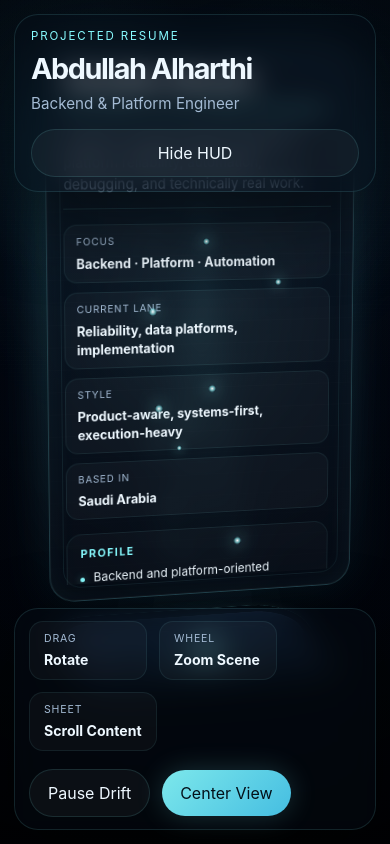
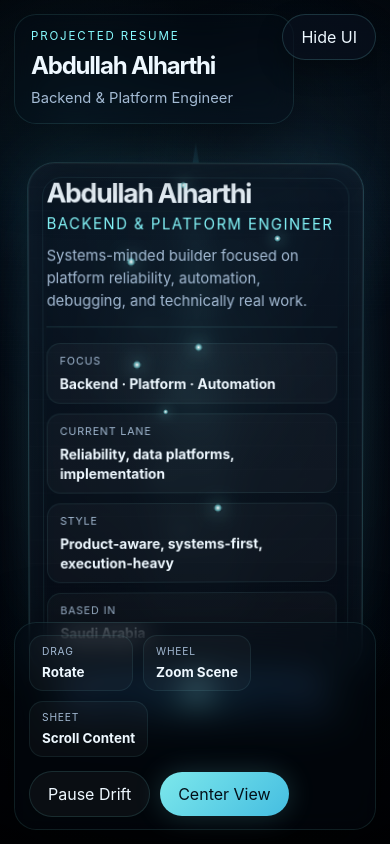
Before and after one commit to Harthi7/Resume, a plain HTML site: page index.html in a window 390 px wide. Drawn offline with Linux system fonts and the light colour scheme.

Commit message:
Update v5

```diff
--- a/app.js
+++ b/app.js
@@ -59,7 +59,7 @@ const resumeData = {
 
 const hud = document.getElementById("hud");
 const dock = document.getElementById("dock");
-const hideHudButton = document.getElementById("hideHudButton");
+const uiToggleButton = document.getElementById("uiToggleButton");
 const orbitButton = document.getElementById("orbitButton");
 const resetButton = document.getElementById("resetButton");
 const stage = document.getElementById("stage");
@@ -73,12 +73,12 @@ const hudName = document.getElementById("hudName");
 const hudTitle = document.getElementById("hudTitle");
 
 const state = {
-  rotationX: -8,
-  rotationY: 10,
-  targetRotationX: -8,
-  targetRotationY: 10,
-  scale: 0.9,
-  targetScale: 0.9,
+  rotationX: -2,
+  rotationY: 0,
+  targetRotationX: -2,
+  targetRotationY: 0,
+  scale: 0.96,
+  targetScale: 0.96,
   dragging: false,
   autoDrift: true,
   hudHidden: false,
@@ -200,14 +200,14 @@ function applyWorldTransform() {
   state.rotationY += (state.targetRotationY - state.rotationY) * 0.12;
   state.scale += (state.targetScale - state.scale) * 0.12;
 
-  world.style.transform = `translate3d(0, 28px, 0) rotateX(${state.rotationX}deg) rotateY(${state.rotationY}deg) scale(${state.scale})`;
+  world.style.transform = `translate3d(0, 0, 0) rotateX(${state.rotationX}deg) rotateY(${state.rotationY}deg) scale(${state.scale})`;
 }
 
 function animateSheet(timeMs) {
   const t = timeMs / 1000;
-  const floatY = Math.sin(t * 0.95) * 6;
+  const floatY = Math.sin(t * 0.9) * 4;
 
-  sheetRig.style.transform = `translate3d(0, ${-42 + floatY}px, 0)`;
+  sheetRig.style.transform = `translate3d(0, ${floatY}px, 0)`;
   resumeSheet.style.transform = `translate3d(0, 0, 30px)`;
 }
 
@@ -234,7 +234,7 @@ function animateSparks(timeMs) {
 
 function loop(timeMs) {
   if (state.autoDrift && !state.dragging) {
-    state.targetRotationY += 0.018;
+    state.targetRotationY += 0.008;
     state.driftPhase += 0.02;
   }
 
@@ -245,9 +245,9 @@ function loop(timeMs) {
 }
 
 function resetView() {
-  state.targetRotationX = -8;
-  state.targetRotationY = 10;
-  state.targetScale = 0.9;
+  state.targetRotationX = -2;
+  state.targetRotationY = 0;
+  state.targetScale = 0.96;
 }
 
 function onPointerDown(event) {
@@ -266,8 +266,8 @@ function onPointerMove(event) {
   const deltaY = event.clientY - state.lastY;
 
   state.targetRotationY += deltaX * 0.18;
-  state.targetRotationX -= deltaY * 0.08;
-  state.targetRotationX = Math.max(-16, Math.min(2, state.targetRotationX));
+  state.targetRotationX -= deltaY * 0.06;
+  state.targetRotationX = Math.max(-10, Math.min(4, state.targetRotationX));
 
   state.lastX = event.clientX;
   state.lastY = event.clientY;
@@ -281,14 +281,15 @@ function onPointerUp() {
 function onWheel(event) {
   event.preventDefault();
   state.targetScale += event.deltaY * -0.0006;
-  state.targetScale = Math.max(0.8, Math.min(1.14, state.targetScale));
+  state.targetScale = Math.max(0.84, Math.min(1.22, state.targetScale));
 }
 
 function toggleHud() {
   state.hudHidden = !state.hudHidden;
   hud.classList.toggle("hidden", state.hudHidden);
   dock.classList.toggle("hidden", state.hudHidden);
-  hideHudButton.textContent = state.hudHidden ? "Show HUD" : "Hide HUD";
+  uiToggleButton.textContent = state.hudHidden ? "Show UI" : "Hide UI";
+  uiToggleButton.setAttribute("aria-pressed", String(state.hudHidden));
 }
 
 function toggleDrift() {
@@ -304,7 +305,7 @@ function bindEvents() {
 
   orbitButton.addEventListener("click", toggleDrift);
   resetButton.addEventListener("click", resetView);
-  hideHudButton.addEventListener("click", toggleHud);
+  uiToggleButton.addEventListener("click", toggleHud);
 
   window.addEventListener("keydown", (event) => {
     if (event.key.toLowerCase() === "r") {
--- a/index.html
+++ b/index.html
@@ -19,13 +19,14 @@
     </div>
 
     <main class="app-shell">
+      <button id="uiToggleButton" class="ui-toggle" type="button">Hide UI</button>
+
       <header id="hud" class="hud hud-top">
         <div class="hud-block">
           <div class="hud-kicker">Projected Resume</div>
           <h1 id="hudName">Abdullah Alharthi</h1>
           <p id="hudTitle">Backend &amp; Platform Engineer</p>
         </div>
-        <button id="hideHudButton" class="ghost-button" type="button">Hide HUD</button>
       </header>
 
       <section id="stage" class="stage" aria-label="Interactive holographic resume scene">
--- a/styles.css
+++ b/styles.css
@@ -1,4 +1,3 @@
-
 :root {
   --bg-0: #01060d;
   --bg-1: #05101f;
@@ -90,7 +89,7 @@ button {
   position: absolute;
   inset: 0;
   perspective: 1900px;
-  perspective-origin: 50% 47%;
+  perspective-origin: 50% 50%;
   cursor: grab;
 }
 
@@ -103,8 +102,8 @@ button {
   inset: 0;
   pointer-events: none;
   background:
-    radial-gradient(circle at 50% 46%, transparent 0 28%, rgba(0, 0, 0, 0.14) 58%, rgba(0, 0, 0, 0.54) 100%),
-    linear-gradient(180deg, rgba(2, 6, 12, 0.14), rgba(1, 4, 9, 0.42));
+    radial-gradient(circle at 50% 50%, transparent 0 30%, rgba(0, 0, 0, 0.14) 60%, rgba(0, 0, 0, 0.54) 100%),
+    linear-gradient(180deg, rgba(2, 6, 12, 0.1), rgba(1, 4, 9, 0.4));
 }
 
 .world,
@@ -141,7 +140,7 @@ button {
 .device-stack {
   width: 0;
   height: 0;
-  transform: translate3d(0, 258px, 0);
+  transform: translate3d(0, 430px, 0);
 }
 
 .device-shadow {
@@ -237,32 +236,32 @@ button {
 }
 
 .beam-inner {
-  width: 176px;
-  height: 560px;
-  margin-left: -88px;
-  margin-top: -598px;
+  width: 188px;
+  height: 700px;
+  margin-left: -94px;
+  margin-top: -738px;
   transform: translate3d(0, 0, 30px);
   background: linear-gradient(180deg, rgba(135, 251, 255, 0.24), rgba(135, 251, 255, 0.08) 52%, rgba(135, 251, 255, 0));
   filter: blur(1.5px);
 }
 
 .beam-outer {
-  width: 300px;
-  height: 620px;
-  margin-left: -150px;
-  margin-top: -640px;
+  width: 320px;
+  height: 760px;
+  margin-left: -160px;
+  margin-top: -780px;
   transform: translate3d(0, 0, 18px);
   background: linear-gradient(180deg, rgba(78, 215, 255, 0.12), rgba(78, 215, 255, 0.03) 62%, rgba(78, 215, 255, 0));
   filter: blur(10px);
 }
 
 .beam-aura {
-  width: 300px;
-  height: 300px;
+  width: 320px;
+  height: 320px;
   left: 50%;
   top: 50%;
-  margin-left: -150px;
-  margin-top: -510px;
+  margin-left: -160px;
+  margin-top: -650px;
   border-radius: 50%;
   transform: translate3d(0, 0, 10px);
   background: radial-gradient(circle, rgba(135, 251, 255, 0.18), rgba(135, 251, 255, 0.04) 52%, transparent 72%);
@@ -272,16 +271,16 @@ button {
 .sheet-rig {
   width: 0;
   height: 0;
-  transform: translate3d(0, -42px, 0);
+  transform: translate3d(0, 0, 0);
 }
 
 .sheet-aura {
-  width: 720px;
-  height: 960px;
+  width: 660px;
+  height: 860px;
   left: 50%;
   top: 50%;
-  margin-left: -360px;
-  margin-top: -570px;
+  margin-left: -330px;
+  margin-top: -430px;
   border-radius: 44px;
   transform: translate3d(0, 0, 6px);
   background: radial-gradient(circle, rgba(135, 251, 255, 0.12), rgba(135, 251, 255, 0.03) 60%, transparent 80%);
@@ -289,12 +288,12 @@ button {
 }
 
 .resume-sheet {
-  width: 620px;
-  height: 860px;
+  width: 560px;
+  height: 760px;
   left: 50%;
   top: 50%;
-  margin-left: -310px;
-  margin-top: -560px;
+  margin-left: -280px;
+  margin-top: -380px;
   transform: translate3d(0, 0, 30px);
 }
 
@@ -522,41 +521,47 @@ button {
 .hud {
   position: absolute;
   z-index: 8;
-  background: rgba(5, 12, 22, 0.42);
-  border: 1px solid rgba(135, 251, 255, 0.12);
+  background: rgba(5, 12, 22, 0.34);
+  border: 1px solid rgba(135, 251, 255, 0.1);
   backdrop-filter: blur(14px);
   -webkit-backdrop-filter: blur(14px);
   box-shadow: var(--shadow);
-  transition: opacity 180ms ease;
+  transition: opacity 180ms ease, transform 180ms ease;
 }
 
 .hud-top {
   left: 24px;
   top: 24px;
-  right: 24px;
+  width: min(360px, calc(100vw - 120px));
   display: flex;
-  justify-content: space-between;
-  align-items: flex-start;
   gap: 16px;
-  padding: 18px 22px;
-  border-radius: 24px;
+  padding: 16px 18px;
+  border-radius: 22px;
 }
 
 .hud-dock {
-  left: 24px;
   right: 24px;
   bottom: 24px;
+  width: min(500px, calc(100vw - 120px));
   display: flex;
   justify-content: space-between;
   align-items: center;
-  gap: 18px;
-  padding: 14px 18px;
-  border-radius: 24px;
+  gap: 14px;
+  padding: 14px 16px;
+  border-radius: 22px;
 }
 
 .hud.hidden {
   opacity: 0;
   pointer-events: none;
+}
+
+.hud-top.hidden {
+  transform: translateY(-10px);
+}
+
+.hud-dock.hidden {
+  transform: translateY(10px);
 }
 
 .hud-kicker {
@@ -569,51 +574,35 @@ button {
 
 .hud-top h1 {
   margin: 0;
-  font-size: clamp(1.8rem, 4vw, 3rem);
+  font-size: clamp(1.5rem, 3vw, 2.35rem);
   letter-spacing: -0.05em;
 }
 
 .hud-top p {
   margin: 8px 0 0;
   color: var(--muted);
-  font-size: clamp(0.95rem, 2vw, 1.12rem);
+  font-size: clamp(0.92rem, 1.6vw, 1rem);
+  line-height: 1.4;
 }
 
-.dock-group {
-  display: flex;
-  align-items: center;
-  gap: 12px;
-  flex-wrap: wrap;
-}
-
-.dock-chip {
-  padding: 10px 14px;
-  border-radius: 14px;
-  background: rgba(255, 255, 255, 0.03);
-  border: 1px solid rgba(135, 251, 255, 0.08);
-  min-width: 118px;
-}
-
-.dock-chip span {
-  display: block;
-  color: var(--muted);
-  text-transform: uppercase;
-  letter-spacing: 0.08em;
-  font-size: 0.66rem;
-  margin-bottom: 4px;
-}
-
-.dock-chip strong {
-  font-size: 0.88rem;
-}
-
+.ui-toggle,
 .ghost-button,
 .primary-button {
   border: none;
   border-radius: 999px;
-  padding: 13px 18px;
+  padding: 12px 18px;
   cursor: pointer;
-  transition: transform 180ms ease, box-shadow 180ms ease, background 180ms ease;
+  transition: transform 180ms ease, box-shadow 180ms ease, background 180ms ease, opacity 180ms ease;
+}
+
+.ui-toggle {
+  position: absolute;
+  z-index: 9;
+  top: 24px;
+  right: 24px;
+  background: rgba(9, 17, 30, 0.68);
+  border: 1px solid rgba(135, 251, 255, 0.16);
+  box-shadow: 0 10px 26px rgba(0, 0, 0, 0.28);
 }
 
 .ghost-button {
@@ -627,56 +616,114 @@ button {
   box-shadow: 0 0 28px rgba(135, 251, 255, 0.18);
 }
 
+.ui-toggle:hover,
 .ghost-button:hover,
 .primary-button:hover {
   transform: translateY(-1px);
 }
 
+.dock-group {
+  display: flex;
+  align-items: center;
+  gap: 10px;
+  flex-wrap: wrap;
+}
+
+.dock-info {
+  flex: 1 1 auto;
+}
+
+.dock-actions {
+  justify-content: flex-end;
+  flex: 0 0 auto;
+}
+
+.dock-chip {
+  padding: 9px 12px;
+  border-radius: 14px;
+  background: rgba(255, 255, 255, 0.03);
+  border: 1px solid rgba(135, 251, 255, 0.08);
+  min-width: 104px;
+}
+
+.dock-chip span {
+  display: block;
+  color: var(--muted);
+  text-transform: uppercase;
+  letter-spacing: 0.08em;
+  font-size: 0.64rem;
+  margin-bottom: 4px;
+}
+
+.dock-chip strong {
+  font-size: 0.84rem;
+}
+
 @media (max-width: 1100px) {
+  .device-stack {
+    transform: translate3d(0, 390px, 0);
+  }
+
   .resume-sheet {
-    width: 560px;
-    height: 800px;
-    margin-left: -280px;
-    margin-top: -528px;
+    width: 520px;
+    height: 720px;
+    margin-left: -260px;
+    margin-top: -360px;
   }
 
   .sheet-aura {
-    width: 640px;
-    height: 900px;
-    margin-left: -320px;
-    margin-top: -548px;
+    width: 620px;
+    height: 820px;
+    margin-left: -310px;
+    margin-top: -410px;
+  }
+
+  .beam-inner {
+    height: 650px;
+    margin-top: -688px;
+  }
+
+  .beam-outer {
+    height: 700px;
+    margin-top: -722px;
   }
 }
 
 @media (max-width: 900px) {
-  .hud-top,
+  .hud-top {
+    left: 14px;
+    top: 14px;
+    width: min(320px, calc(100vw - 110px));
+    padding: 14px 16px;
+  }
+
+  .ui-toggle {
+    top: 14px;
+    right: 14px;
+  }
+
   .hud-dock {
     left: 14px;
     right: 14px;
-  }
-
-  .hud-top {
-    top: 14px;
-    padding: 14px 16px;
-  }
-
-  .hud-dock {
     bottom: 14px;
+    width: auto;
     padding: 12px 14px;
+    flex-direction: column;
+    align-items: stretch;
   }
 
   .resume-sheet {
-    width: 500px;
-    height: 760px;
-    margin-left: -250px;
-    margin-top: -500px;
+    width: 480px;
+    height: 680px;
+    margin-left: -240px;
+    margin-top: -340px;
   }
 
   .sheet-aura {
     width: 560px;
-    height: 820px;
+    height: 760px;
     margin-left: -280px;
-    margin-top: -516px;
+    margin-top: -380px;
   }
 
   .section-grid,
@@ -687,33 +734,22 @@ button {
 }
 
 @media (max-width: 700px) {
-  .hud-top,
-  .hud-dock {
-    position: fixed;
-  }
-
   .hud-top {
-    align-items: stretch;
-    flex-direction: column;
-  }
-
-  .hud-dock {
-    flex-direction: column;
-    align-items: stretch;
+    width: min(280px, calc(100vw - 110px));
   }
 
   .resume-sheet {
     width: 88vw;
-    height: 70vh;
+    height: 62vh;
     margin-left: -44vw;
-    margin-top: -46vh;
+    margin-top: -31vh;
   }
 
   .sheet-aura {
     width: 96vw;
-    height: 80vh;
+    height: 70vh;
     margin-left: -48vw;
-    margin-top: -50vh;
+    margin-top: -35vh;
   }
 
   .sheet-face {
@@ -725,7 +761,7 @@ button {
   }
 
   .device-stack {
-    transform: translate3d(0, 230px, 0);
+    transform: translate3d(0, 290px, 0);
   }
 
   .device-body {
@@ -750,12 +786,28 @@ button {
   }
 
   .beam-inner {
-    height: 460px;
-    margin-top: -500px;
+    width: 156px;
+    height: 510px;
+    margin-left: -78px;
+    margin-top: -542px;
   }
 
   .beam-outer {
-    height: 520px;
-    margin-top: -540px;
+    width: 252px;
+    height: 560px;
+    margin-left: -126px;
+    margin-top: -578px;
+  }
+
+  .beam-aura {
+    width: 240px;
+    height: 240px;
+    margin-left: -120px;
+    margin-top: -470px;
+  }
+
+  .dock-actions,
+  .dock-info {
+    justify-content: flex-start;
   }
 }
```
Also changed, not shown: 1 other file.
